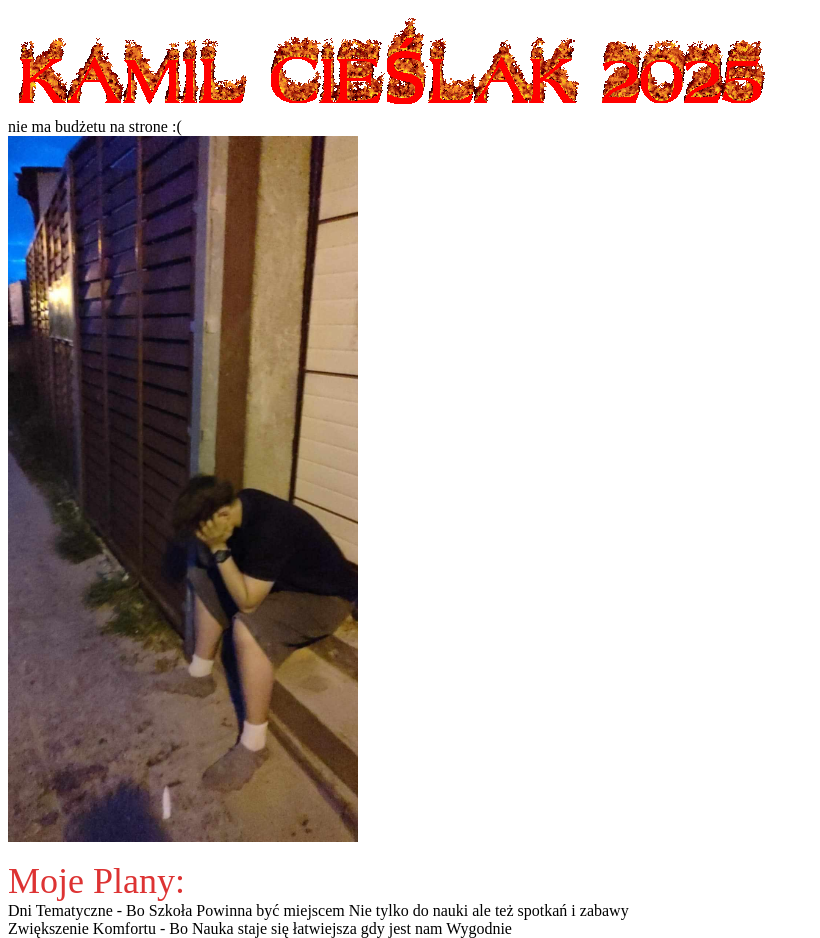
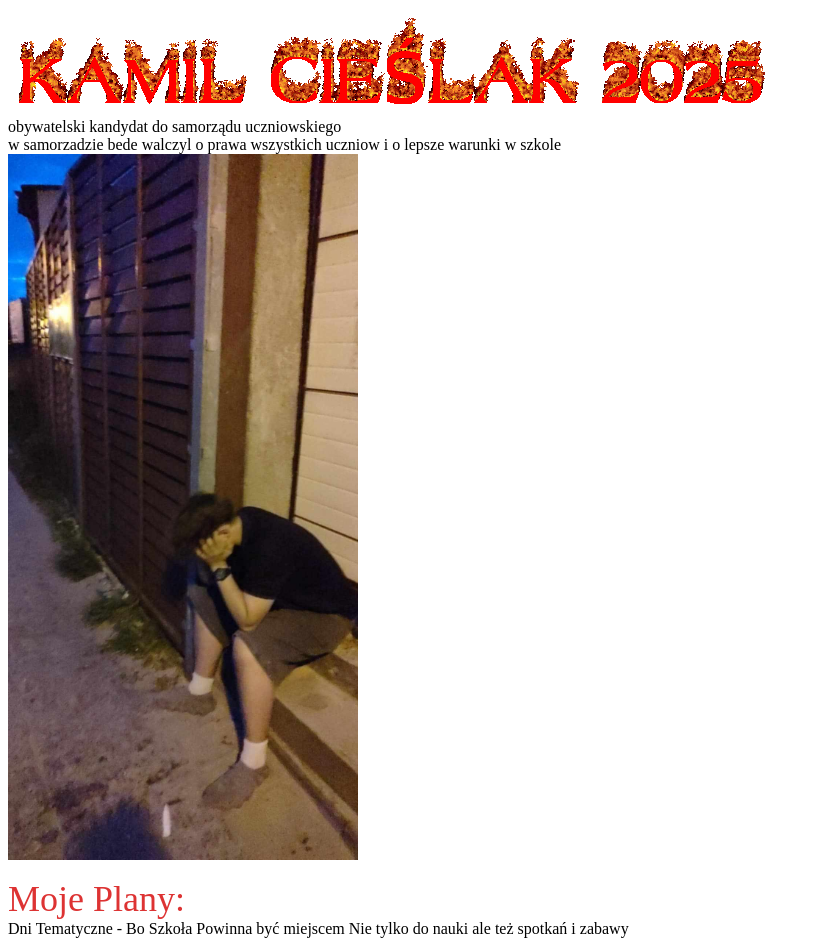
Before and after one commit to uravuz/uravuz.github.io, a plain HTML site: page index.html in a window 1280 px wide. Shown: the top 938 px of the page, without its empty margins (0-820 px from the left). Drawn offline with Linux system fonts and the light colour scheme.

Commit message:
Update index.html

```diff
--- a/index.html
+++ b/index.html
@@ -1,4 +1,4 @@
-<img src="cooltext484524802852585.gif"><br>nie ma budżetu na strone :(<br><img src="received_1419016952751860.jpeg" style="width: 350px;"><br><br>
+<img src="cooltext484524802852585.gif"><br>obywatelski kandydat do samorządu uczniowskiego<br>w samorzadzie bede walczyl o prawa wszystkich uczniow i o lepsze warunki w szkole<br><img src="received_1419016952751860.jpeg" style="width: 350px;"><br><br>
 <span style="color: #dd3333; font-size: 36px;">Moje Plany:</span><br>
 
 Dni Tematyczne - Bo Szkoła Powinna być miejscem Nie tylko do nauki ale też spotkań i zabawy<br>
```
